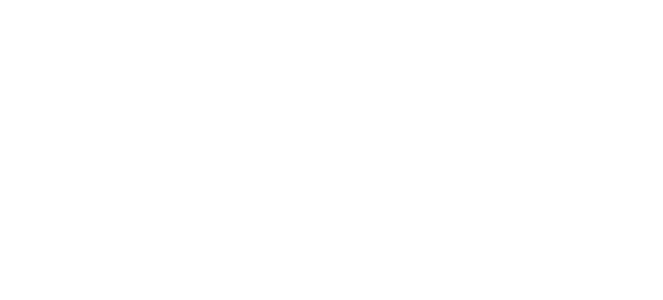
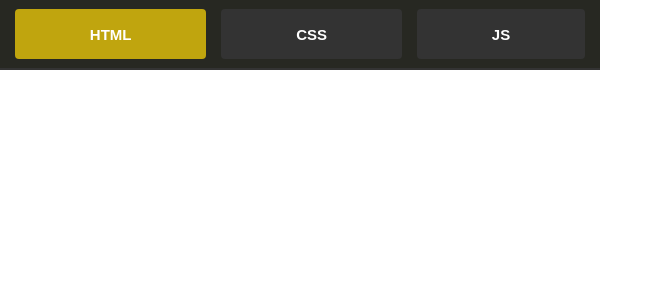
Before and after one commit to nyaremiiy/simple-code-editor, a React (Create React App) app: page / in a window 1280 px wide. Shown: the top 300 px of the page, without its empty margins (0-663 px from the left). Built offline with nearby package versions, Linux system fonts and the light colour scheme.

Commit message:
Create codebar buttons panel

```diff
--- a/src/App.js
+++ b/src/App.js
@@ -1,7 +1,12 @@
+import CodeBar from './components/CodeBar/CodeBar';
 import { EditorProvider } from './context/context';
 
 function App() {
-  return <EditorProvider></EditorProvider>;
+  return (
+    <EditorProvider>
+      <CodeBar />
+    </EditorProvider>
+  );
 }
 
 export default App;
--- /dev/null
+++ b/src/components/CodeBar/CodeBar.js
@@ -0,0 +1,39 @@
+import { useState } from 'react';
+import styles from './CodeBar.module.css';
+
+const CodeBar = () => {
+  const [activeTab, setActiveTab] = useState('html');
+
+  return (
+    <div className={styles.codebar}>
+      <nav className={styles.tab}>
+        <button
+          className={`${styles.item} ${
+            activeTab === 'html' ? styles.activeTab : ''
+          }`}
+          onClick={() => setActiveTab('html')}
+        >
+          html
+        </button>
+        <button
+          className={`${styles.item} ${
+            activeTab === 'css' ? styles.activeTab : ''
+          }`}
+          onClick={() => setActiveTab('css')}
+        >
+          css
+        </button>
+        <button
+          className={`${styles.item} ${
+            activeTab === 'js' ? styles.activeTab : ''
+          }`}
+          onClick={() => setActiveTab('js')}
+        >
+          js
+        </button>
+      </nav>
+    </div>
+  );
+};
+
+export default CodeBar;
--- /dev/null
+++ b/src/components/CodeBar/CodeBar.module.css
@@ -0,0 +1,36 @@
+.codebar {
+  width: 600px;
+  background: #272822;
+  position: relative;
+}
+.tab {
+  display: flex;
+  justify-content: center;
+  align-items: center;
+  height: 70px;
+  padding: 0 15px;
+  gap: 15px;
+  border-bottom: 2px solid #333;
+}
+.item {
+  display: flex;
+  height: 50px;
+  flex: 1 1 auto;
+  justify-content: center;
+  align-items: center;
+  border-radius: 4px;
+  background-color: #333;
+  color: white;
+  cursor: pointer;
+  font-size: 15px;
+  font-weight: 600;
+  text-transform: uppercase;
+  border: none;
+  outline: none;
+  transition: 0.3s linear;
+}
+.activeTab {
+  background-color: #c0a50e;
+  transition: 0.3s linear;
+  color: white;
+}
```
